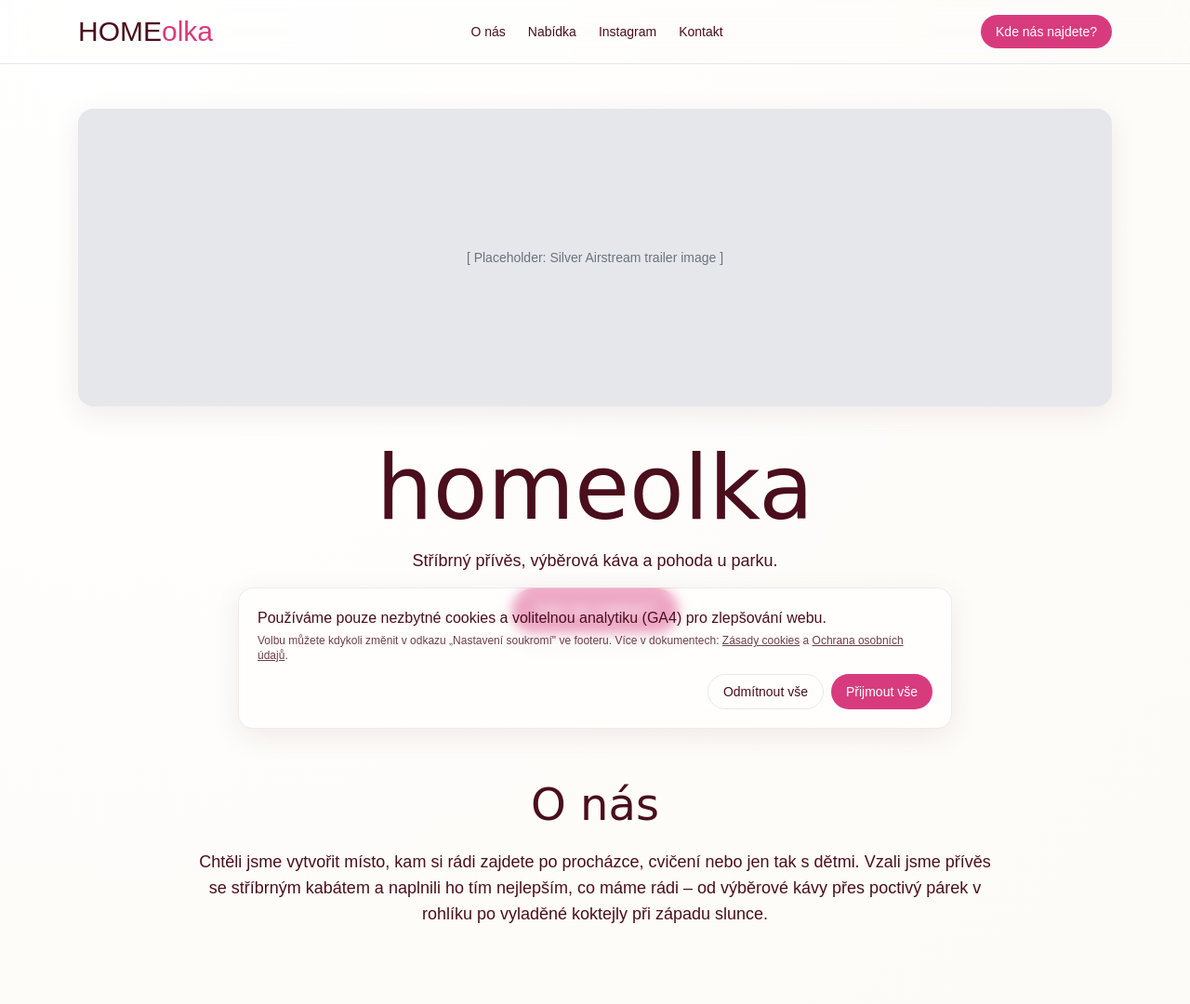
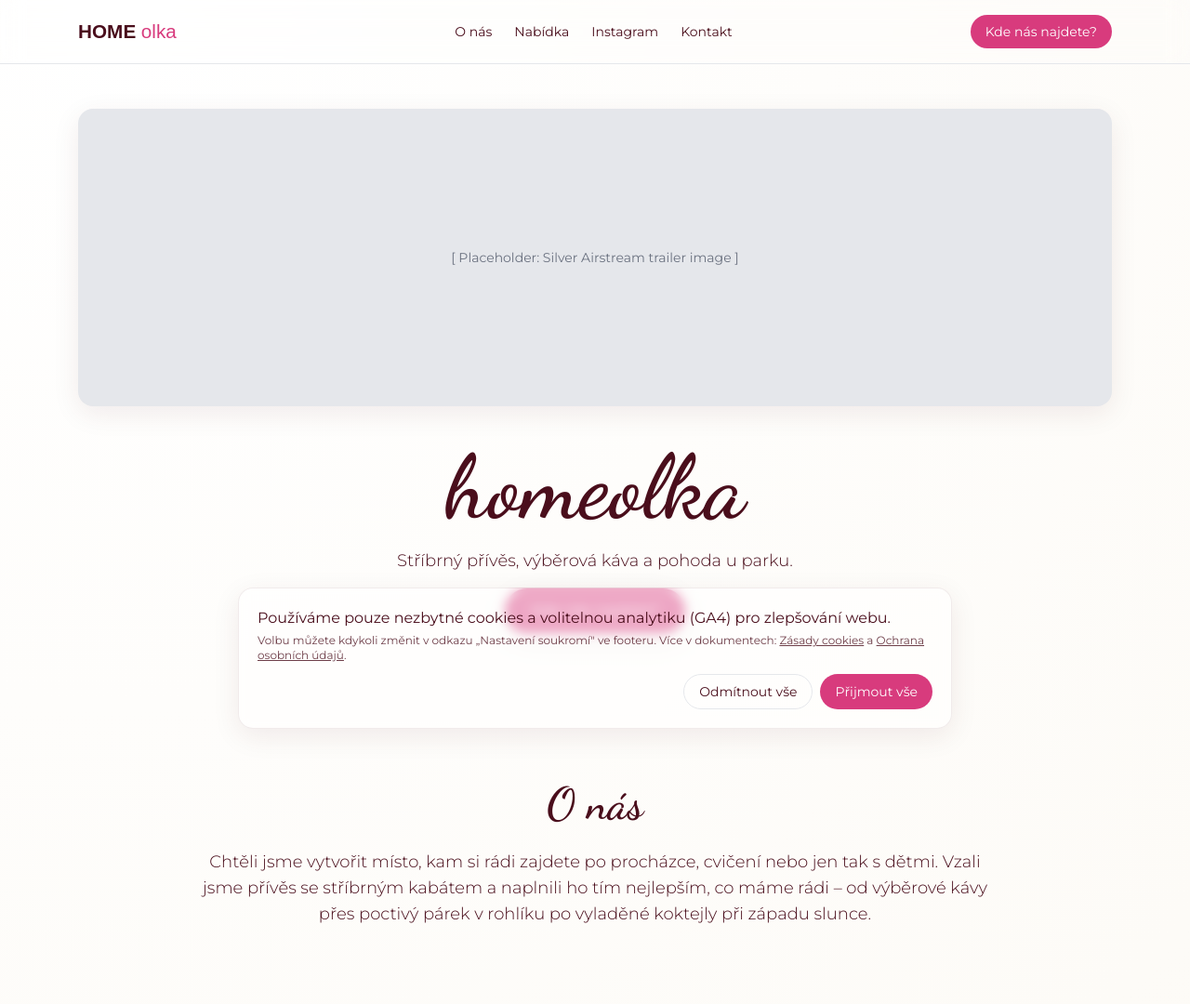
Before and after one commit to havlick7/homeolka, a website: page index.html in a window 1280 px wide. Shown: the top 1080 px of the page at 93% size. Drawn offline with Linux system fonts and the light colour scheme.

Commit message:
Fix heading fonts and add navbar logo (#11)

```diff
--- a/assets/css/tailwind.css
+++ b/assets/css/tailwind.css
@@ -1,8 +1,6 @@
 @tailwind base;
 @tailwind components;
 @tailwind utilities;
-
-@import url('https://fonts.googleapis.com/css2?family=Dancing+Script:wght@600;700&family=Montserrat:wght@300;400&display=swap');
 
 :root{
   --bg: #FDFBF7;
@@ -16,7 +14,7 @@ body{
   background: radial-gradient(circle at 10% 0%, #fff 0%, #FDFBF7 45%, #FBF7F2 100%);
   color: var(--wine);
 }
-h1,h2,h3 { font-family: 'Dancing Script', cursive; }
+h1,h2,h3 { font-family: 'Dancing Script', 'Brush Script MT', cursive; }
 
 .glass{
   background: rgba(255,255,255,0.55);
--- a/index.html
+++ b/index.html
@@ -5,6 +5,9 @@
   <meta name="viewport" content="width=device-width, initial-scale=1.0" />
   <title>HOMEolka — stříbrný Airstream drink point</title>
   <link rel="stylesheet" href="assets/css/main.css" />
+  <link rel="preconnect" href="https://fonts.googleapis.com" />
+  <link rel="preconnect" href="https://fonts.gstatic.com" crossorigin />
+  <link href="https://fonts.googleapis.com/css2?family=Dancing+Script:wght@600;700&family=Montserrat:wght@300;400&display=swap" rel="stylesheet" />
   <link rel="icon" type="image/x-icon" href="assets/favicon/favicon.ico" />
   <link rel="icon" type="image/png" sizes="32x32" href="assets/favicon/favicon-32x32.png" />
   <link rel="icon" type="image/png" sizes="16x16" href="assets/favicon/favicon-16x16.png" />
@@ -29,8 +32,8 @@
 <body class="antialiased">
   <header class="sticky top-0 z-50 border-b border-wine-10 bg-shell-85 backdrop-blur-md">
     <nav class="max-w-6xl mx-auto px-5 py-4 flex items-center justify-between gap-4">
-      <a href="#top" class="text-2xl md:text-3xl leading-none">
-        <span class="text-wine">HOME</span><span class="text-brand">olka</span>
+      <a href="#top" class="block" aria-label="HOMEolka">
+        <img src="assets/homeolka_logo_rgb_tight.svg" alt="HOMEolka" class="h-7 md:h-8 w-auto" />
       </a>
 
       <ul class="hidden md:flex items-center gap-6 text-sm">
```
Also changed, not shown: assets/css/main.css, assets/homeolka_logo_rgb_tight.svg (added).
